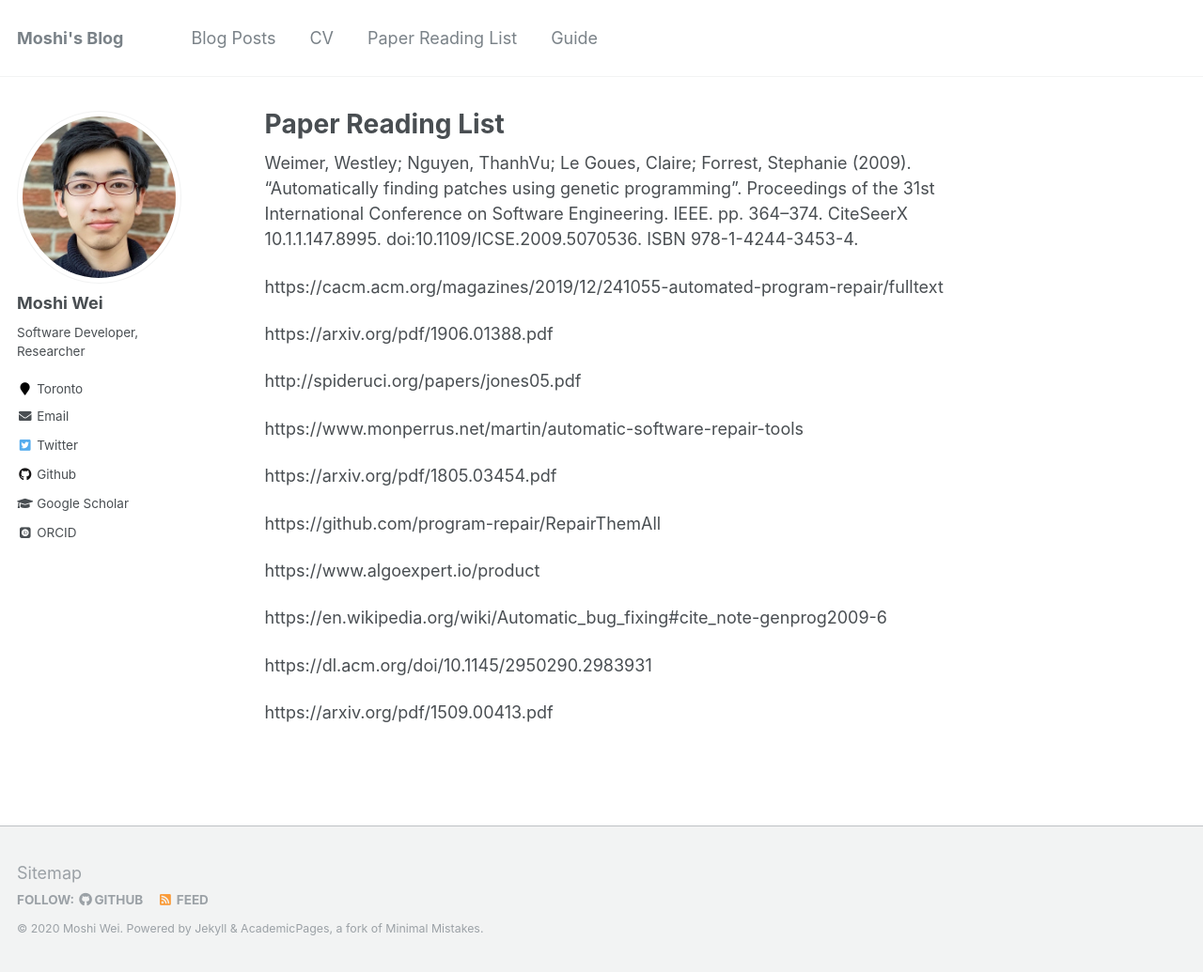
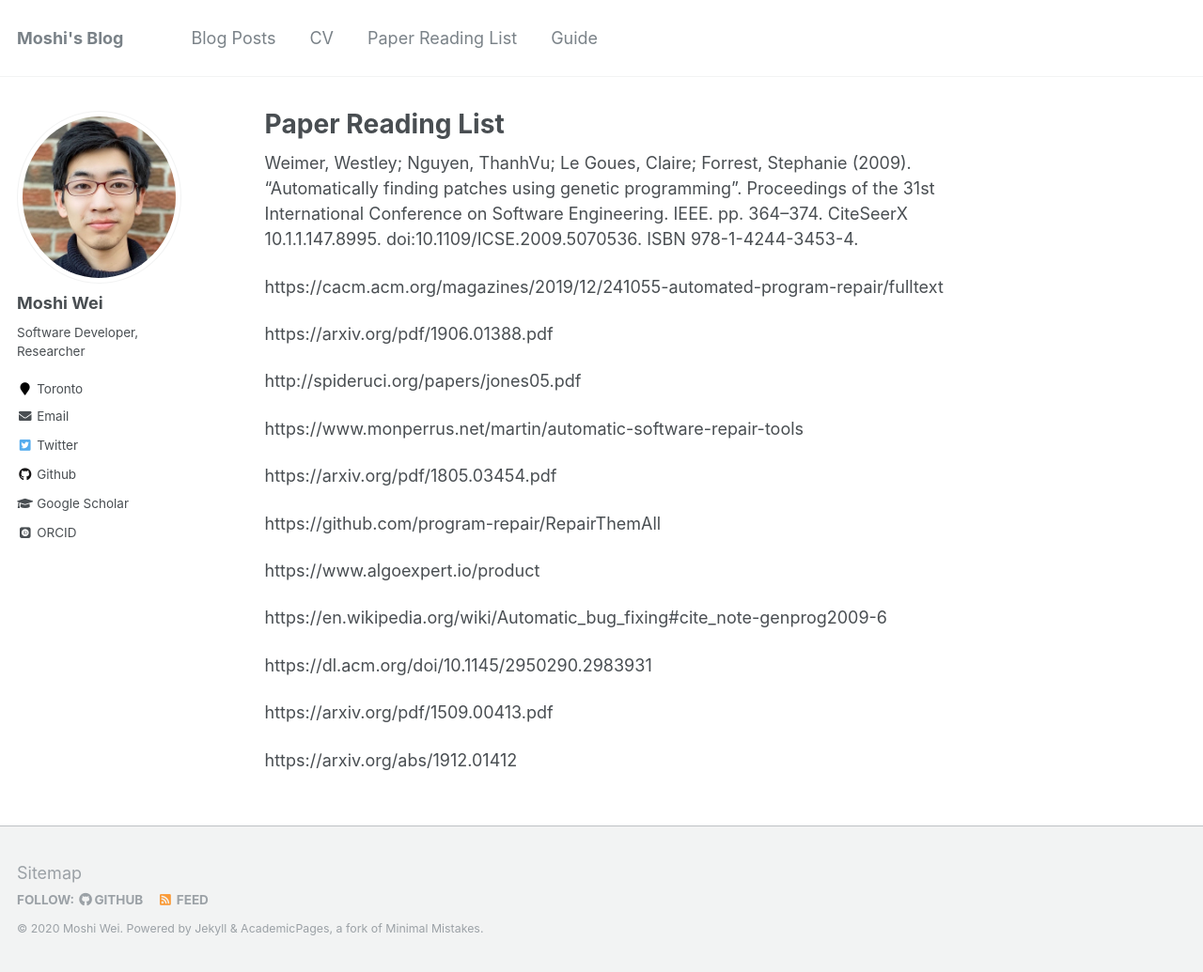
Before and after one commit to Moshiii/Moshiii.github.io, a Jekyll site: the page built from _pages/ppr_list.md, in a window 1280 px wide and 1035 px high. Shown: the whole window at 94% size. Built offline with Jekyll 4.4.1, drawn with Linux system fonts in a browser that asks for light colours; some web fonts are replaced; part of the change alters nothing that is shown.

Commit message:
Update ppr_list.md

```diff
--- a/_pages/ppr_list.md
+++ b/_pages/ppr_list.md
@@ -29,3 +29,5 @@ https://en.wikipedia.org/wiki/Automatic_bug_fixing#cite_note-genprog2009-6
 https://dl.acm.org/doi/10.1145/2950290.2983931
 
 https://arxiv.org/pdf/1509.00413.pdf
+
+https://arxiv.org/abs/1912.01412
```
